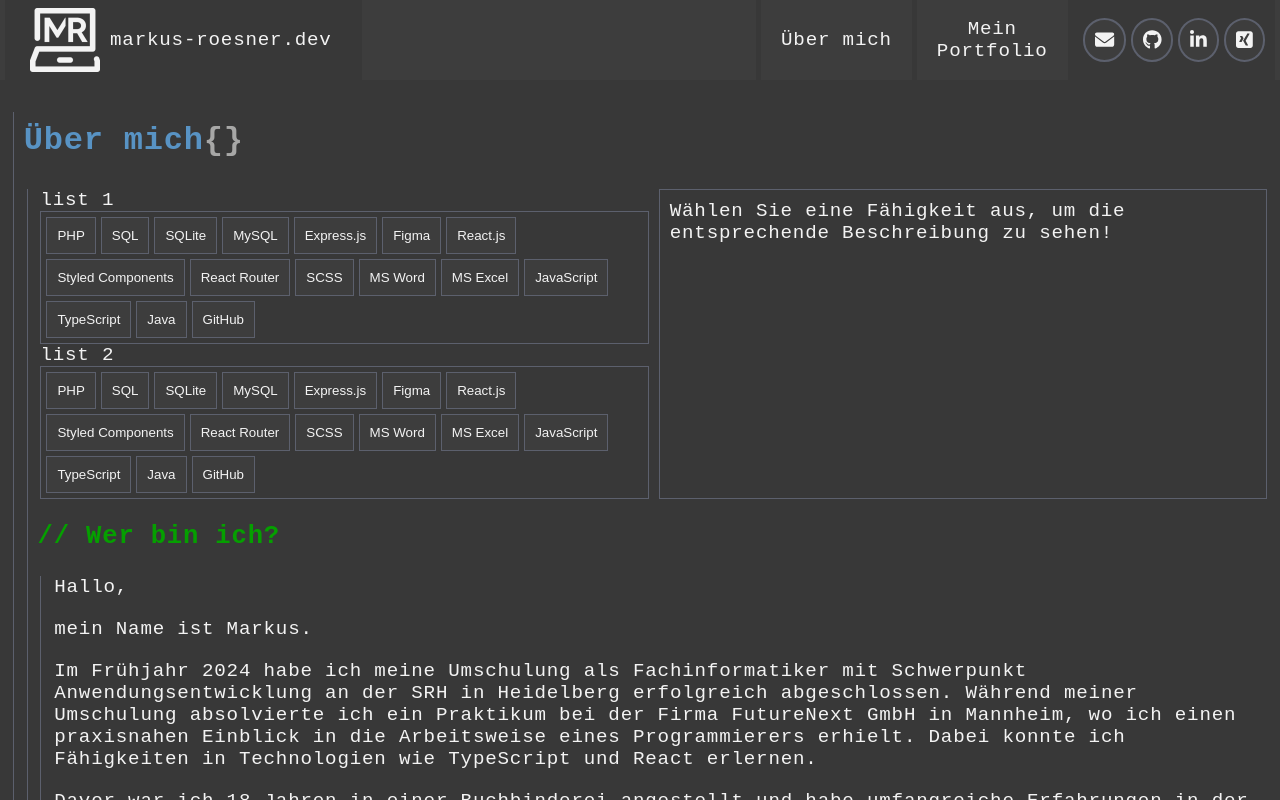
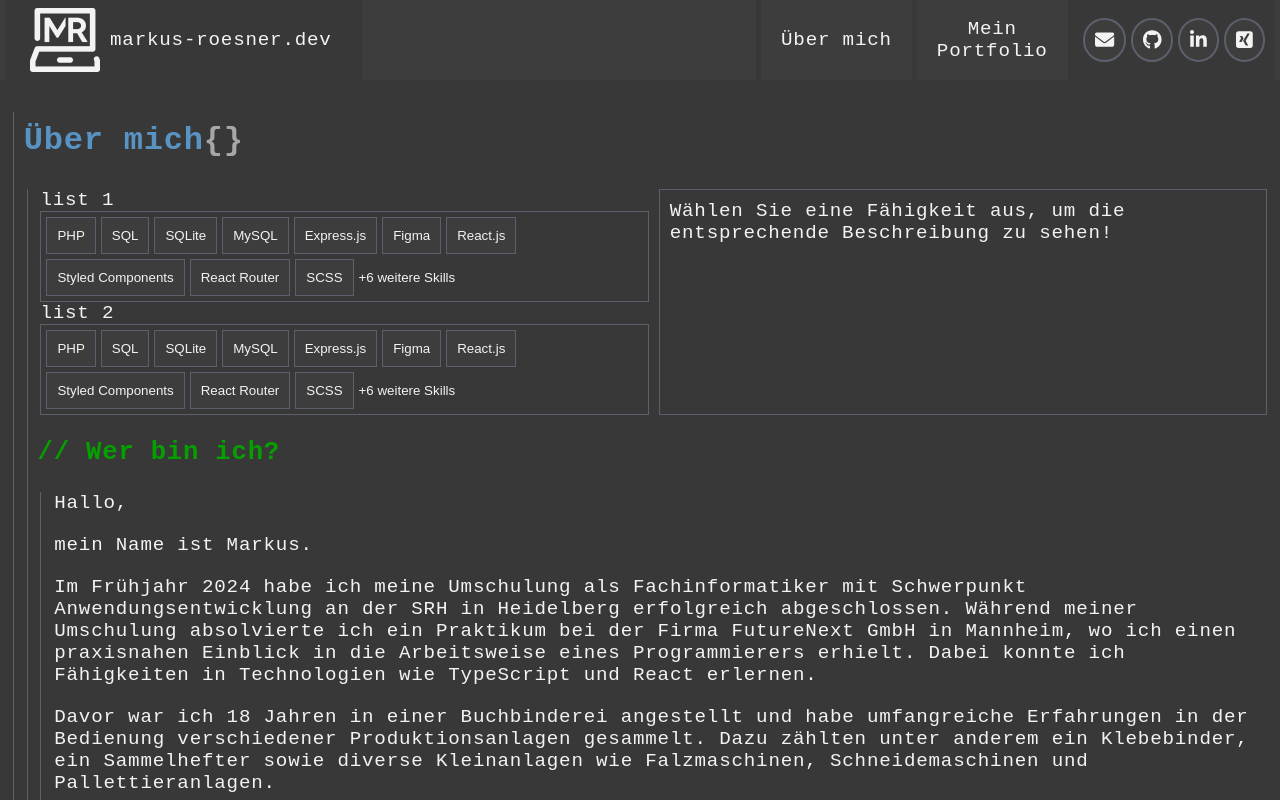
Before and after one commit to M-Roesner/myHomepage-react-ts-wip, a React (Vite) app: page / in a window 1280 px wide. Shown: the top 800 px of the page. Built offline with nearby package versions, Linux system fonts and the light colour scheme.

Commit message:
Adjusted visible list, it shows a limited list of skills.

```diff
--- a/src/components/custom/button/onClickButton/OnClickButton.tsx
+++ b/src/components/custom/button/onClickButton/OnClickButton.tsx
@@ -1,4 +1,4 @@
-import React from "react";
+import React, { MouseEvent } from "react";
 import { StyledOnClickButton } from "./styledOnClickButton";
 
 type OnClickButtonProp = {
@@ -13,7 +13,18 @@ type OnClickButtonProp = {
  * @returns {JSX.Element} - The rendered button component.
  */
 const OnClickButton = ({ onClick, children }: OnClickButtonProp) => {
-  return <StyledOnClickButton onClick={onClick}>{children}</StyledOnClickButton>;
+  const clickHandler = (e: MouseEvent<HTMLButtonElement>) => {
+    e.preventDefault();
+    onClick();
+
+    // TODO: The selected skill should also be displayed in the list where you can click on the button.
+    // However, the component must then no longer be included in the folder for custom components,
+    // as it is a special component for the “Skills” section on the “About me” page.
+
+    // console.log(e.target);
+  };
+
+  return <StyledOnClickButton onClick={clickHandler}>{children}</StyledOnClickButton>;
 };
 
 export default OnClickButton;
--- a/src/components/custom/button/styledButtonDefault.ts
+++ b/src/components/custom/button/styledButtonDefault.ts
@@ -21,3 +21,19 @@ export const StyledButtonDefault = styled.button`
     background-color: ${(props) => props.theme.palette.common.backgroundHoverColor};
   }
 `;
+
+/**
+ * Displays a button without any styles.
+ */
+export const StyledButtonOnlyText = styled.button`
+  background: none;
+  color: ${(props) => props.theme.palette.common.textColor};
+  border: none;
+  outline: none;
+  cursor: pointer;
+  padding: 0;
+
+  &:hover {
+    color: ${(props) => props.theme.palette.common.textColorSecond};
+  }
+`;
--- a/src/pages/aboutMe/sections/skills/skillListWrapper/skillList/SkillList.tsx
+++ b/src/pages/aboutMe/sections/skills/skillListWrapper/skillList/SkillList.tsx
@@ -1,6 +1,9 @@
+import { useState } from "react";
+
 // components
 import OnClickButton from "../../../../../../components/custom/button/onClickButton/OnClickButton";
-import { StyledSectionSkillList } from "./styledSkillList";
+import { StyledSectionSkillItem, StyledSectionSkillList } from "./styledSkillList";
+import { StyledButtonOnlyText } from "../../../../../../components/custom/button/styledButtonDefault";
 
 // Types
 import { SkillType } from "../../skillTypes";
@@ -18,15 +21,31 @@ type SkillListProps = {
  * @param {Function} props.onClick - The function to be called when a skill is clicked.
  */
 const SkillList = ({ list, onClick }: SkillListProps) => {
-  console.log(list);
+  const [showAll, setShowAll] = useState(false);
+
+  const maxVisableSkills = 10;
+  const remainingSkills = list.length - maxVisableSkills;
+
+  const handleClick = () => {
+    setShowAll(true);
+  };
+
+  const renderSkillItem = (skill: SkillType) => (
+    <StyledSectionSkillItem key={skill.id}>
+      <OnClickButton onClick={() => onClick(skill)}>{skill.name}</OnClickButton>
+    </StyledSectionSkillItem>
+  );
 
   return (
     <StyledSectionSkillList>
-      {list.map((skill) => (
-        <OnClickButton key={skill.id} onClick={() => onClick(skill)}>
-          {skill.name}
-        </OnClickButton>
-      ))}
+      {showAll
+        ? list.map((skill) => renderSkillItem(skill))
+        : list.slice(0, maxVisableSkills).map((skill) => renderSkillItem(skill))}
+      {!showAll && list.length > maxVisableSkills ? (
+        <StyledButtonOnlyText onClick={handleClick}>{`+${remainingSkills} weitere Skills`}</StyledButtonOnlyText>
+      ) : (
+        ""
+      )}
     </StyledSectionSkillList>
   );
 };
--- a/src/pages/aboutMe/sections/skills/skillListWrapper/skillList/styledSkillList.ts
+++ b/src/pages/aboutMe/sections/skills/skillListWrapper/skillList/styledSkillList.ts
@@ -11,3 +11,8 @@ export const StyledSectionSkillList = styled.ul`
   gap: 5px;
   border: 1px solid ${(props) => props.theme.palette.common.borderColor};
 `;
+
+export const StyledSectionSkillItem = styled.li`
+  text-decoration: none;
+  list-style: none;
+`;
--- a/src/utils/mainStyled.d.ts
+++ b/src/utils/mainStyled.d.ts
@@ -3,6 +3,7 @@ interface IMode {
   backgroundColor: string;
   backgroundColorAccent: string;
   textColor: string;
+  textColorSecond: string;
   backgroundHoverColor: string;
   borderColor: string;
 }
--- a/src/utils/theme.ts
+++ b/src/utils/theme.ts
@@ -13,6 +13,7 @@ export const defaultTheme: DefaultTheme = {
       backgroundColor: "#383838",
       backgroundColorAccent: "#3d3d3d",
       textColor: "#f3f3f3",
+      textColorSecond: "#b8610f",
       backgroundHoverColor: "#474747",
       borderColor: "#5c606d",
     },
```
